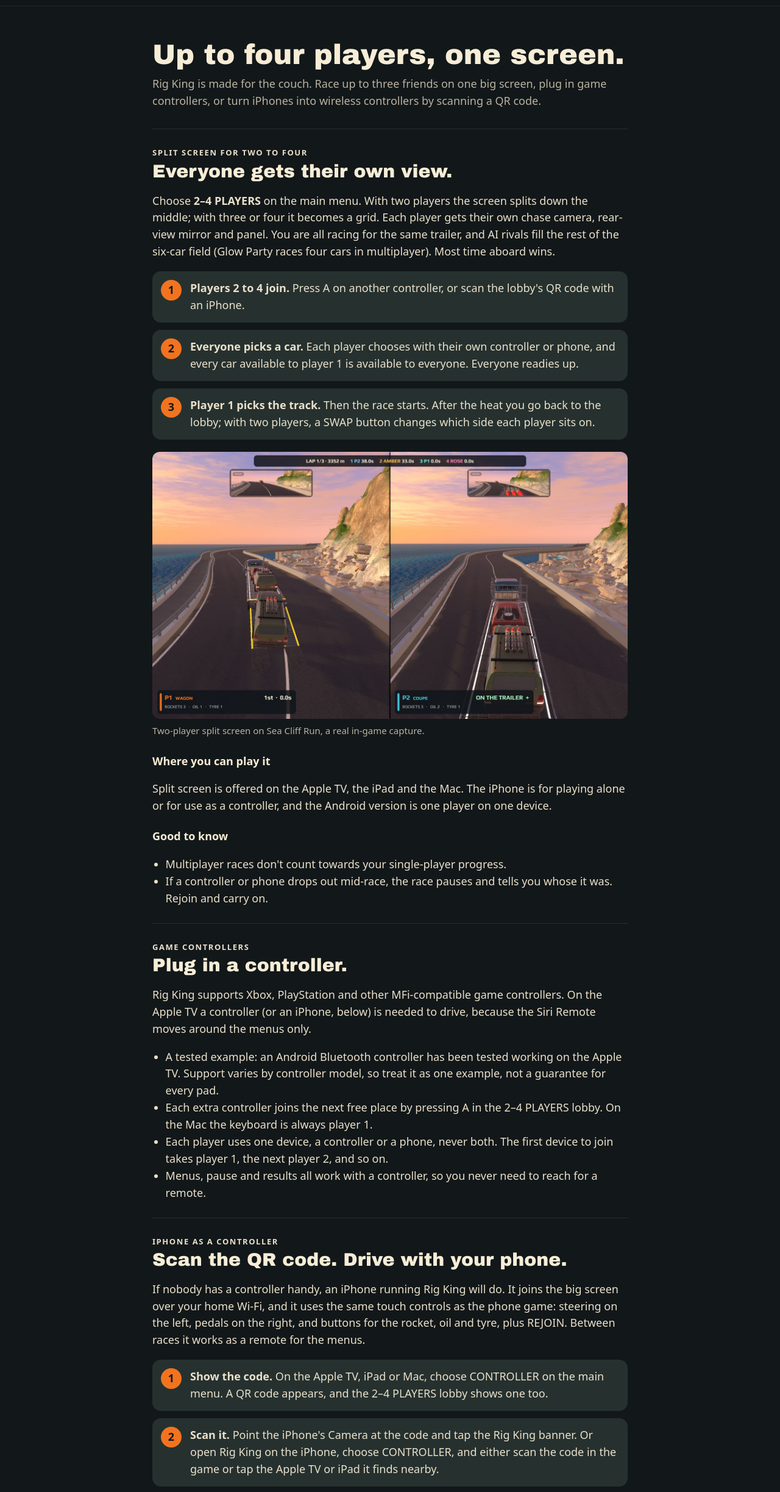
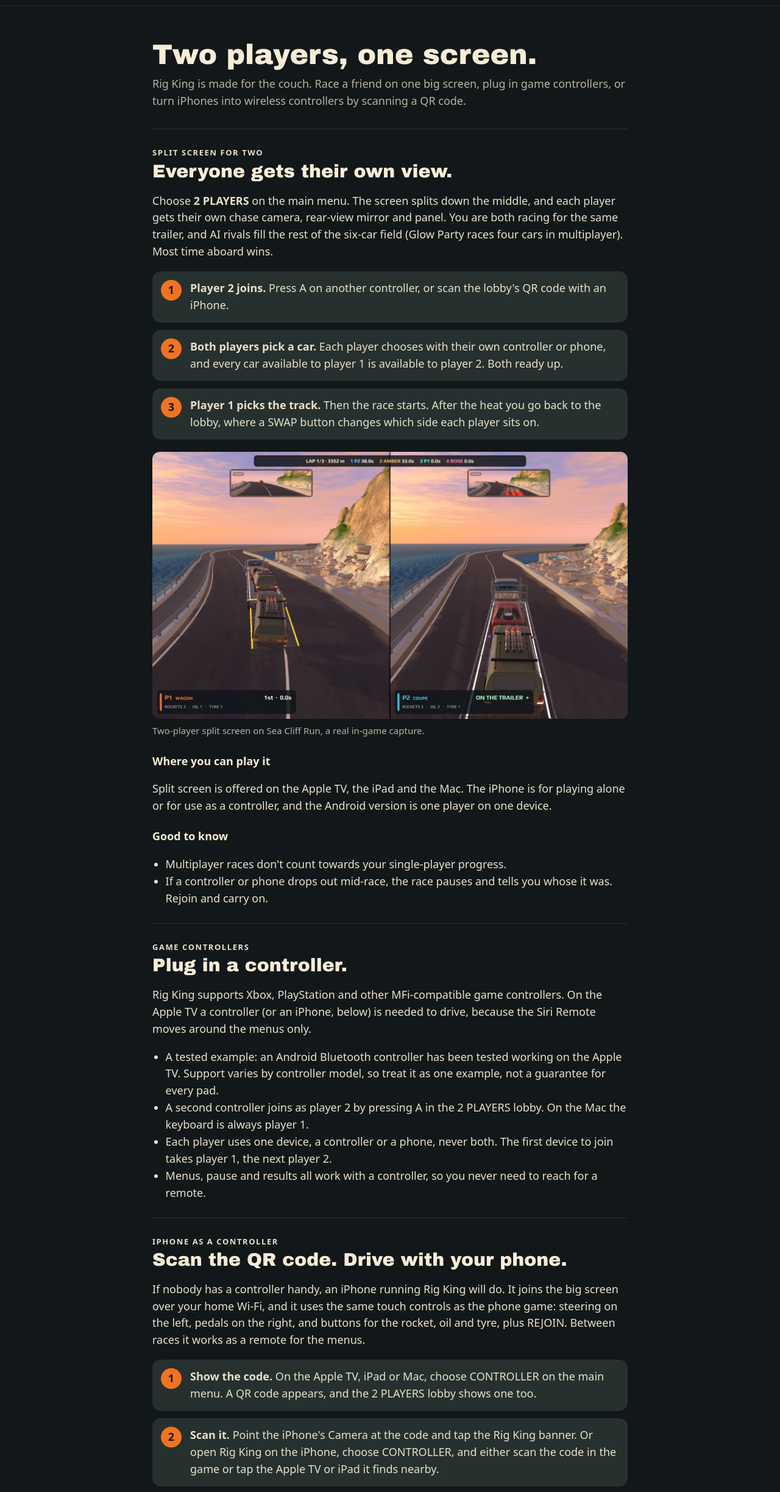
Before and after one commit to danreyes/playrigking-site, a plain HTML site: page play-together/index.html in a window 1280 px wide. Shown: the part 55-2502 px from the top of the page at 61% size. Drawn offline with Linux system fonts and the light colour scheme.

Commit message:
Sync from rig-king/site

```diff
--- a/play-together/index.html
+++ b/play-together/index.html
@@ -23,17 +23,17 @@
 
   <main class="page">
     <div class="wrap">
-      <h1>Up to four players, one screen.</h1>
-      <p class="updated">Rig King is made for the couch. Race up to three friends on one big screen, plug in game controllers, or turn iPhones into wireless controllers by scanning a QR code.</p>
+      <h1>Two players, one screen.</h1>
+      <p class="updated">Rig King is made for the couch. Race a friend on one big screen, plug in game controllers, or turn iPhones into wireless controllers by scanning a QR code.</p>
 
       <section class="track" id="split-screen">
-        <p class="kicker">Split screen for two to four</p>
+        <p class="kicker">Split screen for two</p>
         <h2>Everyone gets their own view.</h2>
-        <p>Choose <b>2–4 PLAYERS</b> on the main menu. With two players the screen splits down the middle; with three or four it becomes a grid. Each player gets their own chase camera, rear-view mirror and panel. You are all racing for the same trailer, and AI rivals fill the rest of the six-car field (Glow Party races four cars in multiplayer). Most time aboard wins.</p>
+        <p>Choose <b>2 PLAYERS</b> on the main menu. The screen splits down the middle, and each player gets their own chase camera, rear-view mirror and panel. You are both racing for the same trailer, and AI rivals fill the rest of the six-car field (Glow Party races four cars in multiplayer). Most time aboard wins.</p>
         <ol class="steps">
-          <li><b>Players 2 to 4 join.</b> Press A on another controller, or scan the lobby's QR code with an iPhone.</li>
-          <li><b>Everyone picks a car.</b> Each player chooses with their own controller or phone, and every car available to player 1 is available to everyone. Everyone readies up.</li>
-          <li><b>Player 1 picks the track.</b> Then the race starts. After the heat you go back to the lobby; with two players, a SWAP button changes which side each player sits on.</li>
+          <li><b>Player 2 joins.</b> Press A on another controller, or scan the lobby's QR code with an iPhone.</li>
+          <li><b>Both players pick a car.</b> Each player chooses with their own controller or phone, and every car available to player 1 is available to player 2. Both ready up.</li>
+          <li><b>Player 1 picks the track.</b> Then the race starts. After the heat you go back to the lobby, where a SWAP button changes which side each player sits on.</li>
         </ol>
         <figure class="shot">
           <img src="/assets/shots/split-screen.jpg" alt="Two-player split screen on Sea Cliff Run at sunset: on the left a wagon drives up the rear ramps onto the trailer, on the right a coupe and a wagon ride the deck, each half with its own rear-view mirror and player panel" loading="lazy" width="1600" height="900">
@@ -54,8 +54,8 @@
         <p>Rig King supports Xbox, PlayStation and other MFi-compatible game controllers. On the Apple TV a controller (or an iPhone, below) is needed to drive, because the Siri Remote moves around the menus only.</p>
         <ul>
           <li>A tested example: an Android Bluetooth controller has been tested working on the Apple TV. Support varies by controller model, so treat it as one example, not a guarantee for every pad.</li>
-          <li>Each extra controller joins the next free place by pressing A in the 2–4 PLAYERS lobby. On the Mac the keyboard is always player 1.</li>
-          <li>Each player uses one device, a controller or a phone, never both. The first device to join takes player 1, the next player 2, and so on.</li>
+          <li>A second controller joins as player 2 by pressing A in the 2 PLAYERS lobby. On the Mac the keyboard is always player 1.</li>
+          <li>Each player uses one device, a controller or a phone, never both. The first device to join takes player 1, the next player 2.</li>
           <li>Menus, pause and results all work with a controller, so you never need to reach for a remote.</li>
         </ul>
       </section>
@@ -65,7 +65,7 @@
         <h2>Scan the QR code. Drive with your phone.</h2>
         <p>If nobody has a controller handy, an iPhone running Rig King will do. It joins the big screen over your home Wi-Fi, and it uses the same touch controls as the phone game: steering on the left, pedals on the right, and buttons for the rocket, oil and tyre, plus REJOIN. Between races it works as a remote for the menus.</p>
         <ol class="steps">
-          <li><b>Show the code.</b> On the Apple TV, iPad or Mac, choose CONTROLLER on the main menu. A QR code appears, and the 2–4 PLAYERS lobby shows one too.</li>
+          <li><b>Show the code.</b> On the Apple TV, iPad or Mac, choose CONTROLLER on the main menu. A QR code appears, and the 2 PLAYERS lobby shows one too.</li>
           <li><b>Scan it.</b> Point the iPhone's Camera at the code and tap the Rig King banner. Or open Rig King on the iPhone, choose CONTROLLER, and either scan the code in the game or tap the Apple TV or iPad it finds nearby.</li>
           <li><b>Allow local network access</b> if iOS asks. Then you are in.</li>
         </ol>
@@ -79,7 +79,7 @@
         <h3>Good to know</h3>
         <ul>
           <li>The iPhone and the big screen must be on the same Wi-Fi network. Nothing leaves your network.</li>
-          <li>Up to four phones can join one screen, one for each player.</li>
+          <li>Up to two phones can join one screen, one for each player.</li>
           <li>The phone shows its connection quality, and warns you if the Wi-Fi is slow enough to make steering lag.</li>
         </ul>
       </section>
```
Also changed, not shown: index.html (+1 -1 lines), press/index.html (+1 -1 lines), support/index.html (+4 -4 lines).
